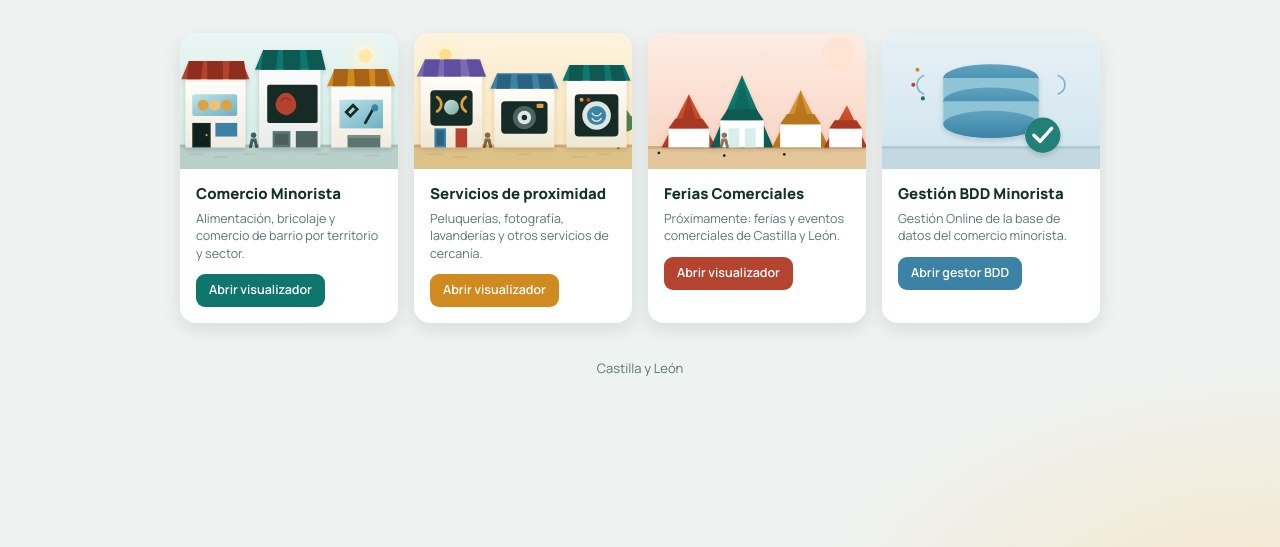
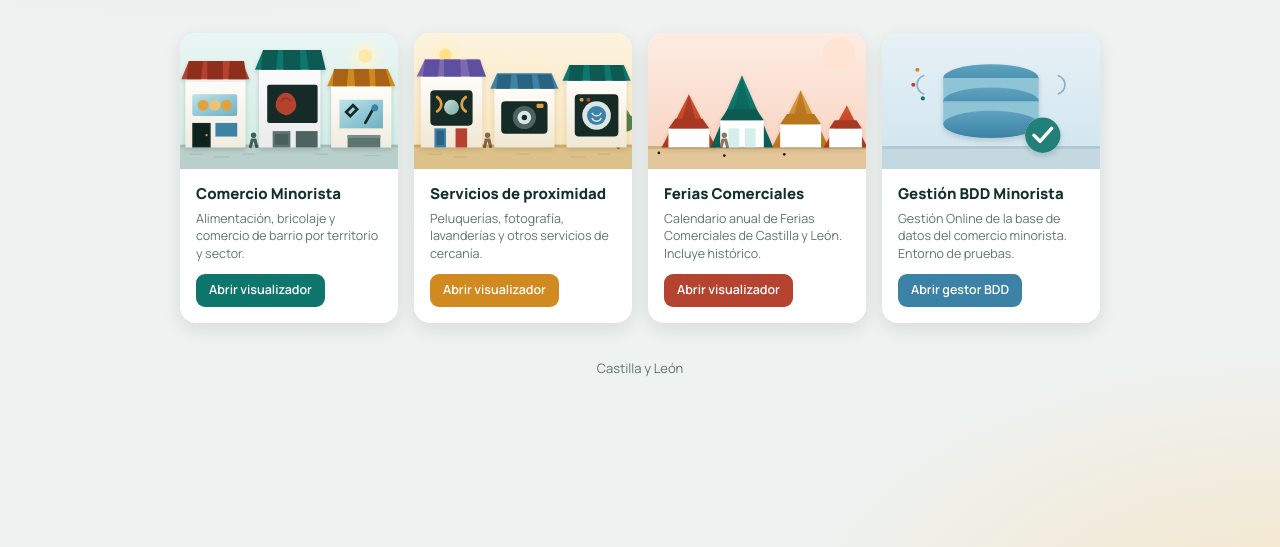
Before and after one commit to establecimientoscomercialescyl/bdd_establecimientosComercialesCyL, a plain HTML site: page index.html in a window 1280 px wide. Shown: the part 253-800 px from the top of the page. Drawn offline with Linux system fonts and the light colour scheme.

Commit message:
Add files via upload

```diff
--- a/index.html
+++ b/index.html
@@ -173,7 +173,7 @@ footer{color:var(--mut);font-size:13px}
       <g fill="#5d3d1f" opacity=".7"><circle cx="112" cy="150" r="4"/><path d="M108 155h8l3 13-4 1-3-10-3 10-4-1z"/></g>
       <filter id="shF" x="-20%" y="-10%" width="140%" height="130%"><feDropShadow dx="0" dy="3" stdDeviation="3" flood-color="#5d3d1f" flood-opacity=".18"/></filter>
     </svg>
-    <div class="txt"><h2>Ferias Comerciales</h2><p>Próximamente: ferias y eventos comerciales de Castilla y León.</p><span class="go">Abrir visualizador</span></div>
+    <div class="txt"><h2>Ferias Comerciales</h2><p>Calendario anual de Ferias Comerciales de Castilla y León. Incluye histórico.</p><span class="go">Abrir visualizador</span></div>
   </a>
 
   <a class="card" href="gestion.html" style="--c:#3b82a6">
@@ -200,7 +200,7 @@ footer{color:var(--mut);font-size:13px}
       <circle cx="52" cy="54" r="3" fill="#d08a1f"/><circle cx="46" cy="76" r="3" fill="#b4432f"/><circle cx="60" cy="96" r="3" fill="#0f766e"/>
       <filter id="shG" x="-20%" y="-10%" width="140%" height="130%"><feDropShadow dx="0" dy="4" stdDeviation="4" flood-color="#14302b" flood-opacity=".16"/></filter>
     </svg>
-    <div class="txt"><h2>Gestión BDD Minorista</h2><p>Gestión Online de la base de datos del comercio minorista.</p><span class="go">Abrir gestor BDD</span></div>
+    <div class="txt"><h2>Gestión BDD Minorista</h2><p>Gestión Online de la base de datos del comercio minorista. Entorno de pruebas.</p><span class="go">Abrir gestor BDD</span></div>
   </a>
 </div>
 
```
